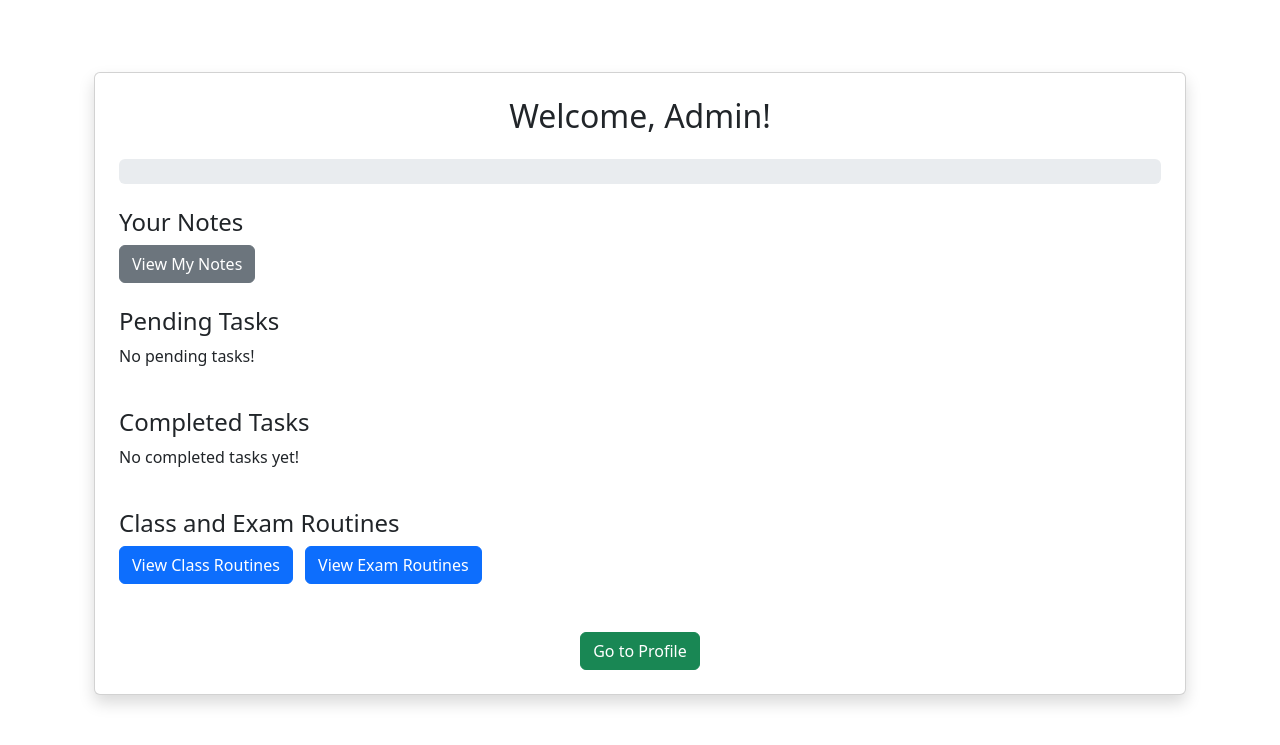
After one commit to Ananya394/To_Do_List, a Django app: page /dashboard/ in a window 1280 px wide. The commit adds this page. Shown: the top 745 px of the page. Run offline with Django 5.2, Linux system fonts and the light colour scheme; a user stored in the database is signed in; data comes from the database, SQL or seed files in the repository; both versions use the stored data as it was after the commit.

Commit message:
add from module

```diff
--- a/routine/urls.py
+++ b/routine/urls.py
@@ -36,6 +36,10 @@ urlpatterns = [
     path('profile/', views.user_profile, name='profile'),  # Profile URL
     path('profile/edit/', views.edit_profile, name='edit_profile'),
 
+
+    # Dashboard
+    path('dashboard/', views.dashboard, name='dashboard'),
+
     # Class Routine Views
     path('classes/', views.class_routine_list, name='class_routine_list'),
     path('classes/add/', views.add_class_routine, name='add_class_routine'),
@@ -49,6 +53,10 @@ urlpatterns = [
     path('exams/delete/<int:exam_id>/', views.delete_exam, name='delete_exam'),
 
     # Notes Views
+    path('class-routines/', views.class_routine_list, name='class_routine_list'),
+    path('exam-routines/', views.exam_list, name='exam_list'),
+    path('my-notes/edit/<int:pk>/', views.edit_task, name='edit_task'),
+    path('my-notes/add/', views.add_task, name='add_task'),
     path('my-notes/', views.my_notes_view, name='my_notes'),
     path('my-notes/edit/<int:pk>/', views.edit_note, name='edit_note'),
     path('my-notes/delete/<int:pk>/', views.delete_note, name='delete_note'),
--- a/routine/views.py
+++ b/routine/views.py
@@ -179,6 +179,76 @@ from .forms import UserProfileForm
 
 
 @login_required
+def class_routine_list(request):
+    routines = ClassRoutine.objects.filter(user=request.user)  # Fetch routines for the logged-in user
+    return render(request, 'routine/class_routine_list.html', {'routines': routines})
+
+@login_required
+def exam_list(request):
+    exams = ExamRoutine.objects.filter(user=request.user).order_by('exam_date', 'start_time')  # Fetch exams for the logged-in user
+    return render(request, 'routine/exam_list.html', {'exams': exams})
+
+
+# def edit_task(request, pk):
+#     # Get the task object based on the primary key (pk)
+#     note = get_object_or_404(MyNote, pk=pk)
+
+#     # If the request is a POST (form submission), process the form data
+#     if request.method == 'POST':
+#         form = MyNoteForm(request.POST, request.FILES, instance=note)
+#         if form.is_valid():
+#             form.save()  # Save the updated task
+#             return redirect('my_notes')  # Redirect to the list of notes (or wherever you want after edit)
+#     else:
+#         # If the request is a GET (display the form), create a form bound to the current task instance
+#         form = MyNoteForm(instance=note)
+
+#     # Render the form with the current task data in the template
+#     return render(request, 'routine/my_note_form.html', {'form': form})
+
+def edit_task(request, pk):
+    task = get_object_or_404(MyNote, pk=pk)
+
+    if request.method == 'POST':
+        form = MyNoteForm(request.POST, request.FILES, instance=task)
+        if form.is_valid():
+            form.save()
+            return redirect('my_notes')  # Redirect after saving the task
+    else:
+        form = MyNoteForm(instance=task)
+
+    return render(request, 'routine/my_note_form.html', {'form': form})
+
+# @login_required
+# def dashboard(request):
+#     # Get the tasks associated with the logged-in user
+#     tasks = MyNote.objects.filter(user=request.user)  # Assuming tasks are tied to users
+
+#     # Render the dashboard template and pass the tasks
+#     return render(request, 'routine/dashboard.html', {'tasks': tasks})
+
+@login_required
+def dashboard(request):
+    # Get tasks related to the logged-in user
+    tasks = MyNote.objects.filter(user=request.user).order_by('-created_at')
+
+    # You can also filter tasks by completion status or other criteria
+    pending_tasks = tasks.filter(attended=False)
+    completed_tasks = tasks.filter(attended=True)
+
+    # Optionally, pass task progress, e.g., completed vs pending
+    total_tasks = tasks.count()
+    completed = completed_tasks.count()
+    progress_percentage = (completed / total_tasks) * 100 if total_tasks > 0 else 0
+
+    return render(request, 'routine/dashboard.html', {
+        'tasks': tasks,
+        'pending_tasks': pending_tasks,
+        'completed_tasks': completed_tasks,
+        'progress_percentage': progress_percentage
+    })
+
+@login_required
 def edit_profile(request):
     profile = get_object_or_404(UserProfile, user=request.user)
 
@@ -186,7 +256,7 @@ def edit_profile(request):
         form = UserProfileForm(request.POST, request.FILES, instance=profile)
         if form.is_valid():
             form.save()
-            return redirect('profile')  # Redirect back to the profile page
+            return redirect('dashboard')  # Redirect back to the profile page
     else:
         form = UserProfileForm(instance=profile)
 
@@ -220,7 +290,7 @@ def user_login(request):
             user = form.get_user()
             login(request, user)  # Log the user in
             messages.success(request, "Login successful!")
-            return redirect('profile')  # Redirect to profile page after successful login
+            return redirect('dashboard')  # Redirect to profile page after successful login
         else:
             messages.error(request, "Invalid credentials.")
     else:
@@ -234,9 +304,14 @@ def user_profile(request):
     return render(request, 'routine/profile.html', {'profile': profile})
 
 # Class Routine Views
-def class_routine_list(request):
-    routines = ClassRoutine.objects.all()
-    return render(request, 'routine/class_routine_list.html', {'routines': routines})
+###
+# def class_routine_list(request):
+#     routines = ClassRoutine.objects.all()
+#     return render(request, 'routine/class_routine_list.html', {'routines': routines})
+
+
+
+
 
 def add_class_routine(request):
     if request.method == 'POST':
@@ -265,9 +340,9 @@ def delete_class_routine(request, pk):
     return redirect('class_routine_list')
 
 # Exam Routine Views
-def exam_list(request):
-    exams = ExamRoutine.objects.order_by('exam_date', 'start_time')
-    return render(request, 'routine/exam_list.html', {'exams': exams})
+# def exam_list(request):
+#     exams = ExamRoutine.objects.order_by('exam_date', 'start_time')
+#     return render(request, 'routine/exam_list.html', {'exams': exams})
 
 def add_exam(request):
     if request.method == 'POST':
@@ -295,19 +370,54 @@ def delete_exam(request, exam_id):
     exam.delete()
     return redirect('exam_list')
 
-# Note Views
+# # Note Views
+# def my_notes_view(request):
+#     notes = MyNote.objects.all().order_by('-created_at')
+
+#     if request.method == 'POST':
+#         form = MyNoteForm(request.POST, request.FILES)
+#         if form.is_valid():
+#             form.save()
+#             return redirect('my_notes')
+#     else:
+#         form = MyNoteForm()
+
+#     return render(request, 'routine/my_notes.html', {'form': form, 'notes': notes})
+
+
+
+# def my_notes_view(request):
+#     notes = MyNote.objects.filter(user=request.user).order_by('-created_at')  # Filter notes for the logged-in user
+
+#     if request.method == 'POST':
+#         form = MyNoteForm(request.POST, request.FILES)
+#         if form.is_valid():
+#             note = form.save(commit=False)
+#             note.user = request.user  # Set the user explicitly
+#             note.save()
+#             return redirect('dashboard')
+#     else:
+#         form = MyNoteForm()
+
+#     return render(request, 'routine/my_notes.html', {'form': form, 'notes': notes})
+
+@login_required
 def my_notes_view(request):
-    notes = MyNote.objects.all().order_by('-created_at')
+    notes = MyNote.objects.filter(user=request.user).order_by('-created_at')  # Filter notes for the logged-in user
 
     if request.method == 'POST':
         form = MyNoteForm(request.POST, request.FILES)
         if form.is_valid():
-            form.save()
-            return redirect('my_notes')
+            note = form.save(commit=False)
+            note.user = request.user  # Set the user explicitly
+            note.save()
+            return redirect('my_notes')  # Redirect after saving the note
     else:
         form = MyNoteForm()
 
     return render(request, 'routine/my_notes.html', {'form': form, 'notes': notes})
+
+
 
 def edit_note(request, pk):
     note = get_object_or_404(MyNote, pk=pk)
@@ -324,3 +434,34 @@ def delete_note(request, pk):
     note = get_object_or_404(MyNote, pk=pk)
     note.delete()
     return redirect('my_notes')
+
+
+
+# def add_task(request):
+#     if request.method == 'POST':
+#         form = MyNoteForm(request.POST, request.FILES)
+#         if form.is_valid():
+#             note = form.save(commit=False)
+#             note.user = request.user  # Assign the logged-in user to the task
+#             note.save()
+#             return redirect('my_notes')  # Redirect to the list of notes
+#     else:
+#         form = MyNoteForm()
+
+#     return render(request, 'routine/my_note_form.html', {'form': form})
+
+def add_task(request):
+    if request.method == 'POST':
+        form = MyNoteForm(request.POST, request.FILES)
+        if form.is_valid():
+            note = form.save(commit=False)
+            note.user = request.user  # Associate the logged-in user
+            note.save()  # Save the note
+            return redirect('dashboard')  # Redirect to the dashboard after saving the task
+        else:
+            # Debugging: Add a message or log to check why the form isn't valid
+            print(form.errors)  # This will print form validation errors to the console
+    else:
+        form = MyNoteForm()
+
+    return render(request, 'routine/my_note_form.html', {'form': form})
--- /dev/null
+++ b/templates/routine/dashboard.html
@@ -0,0 +1,78 @@
+{% extends 'routine/base.html' %}
+
+{% block title %}Dashboard{% endblock %}
+
+{% block content %}
+<div class="container mt-5">
+    <div class="card shadow p-4">
+        <h2 class="text-center mb-4">Welcome, {{ user.username }}!</h2>
+
+        <!-- Task Progress -->
+        <div class="progress mb-4" style="height: 25px;">
+            <div class="progress-bar progress-bar-striped progress-bar-animated"
+                 role="progressbar"
+                 style="width: {{ progress_percentage }}%"
+                 aria-valuenow="{{ progress_percentage }}"
+                 aria-valuemin="0"
+                 aria-valuemax="100">
+                {{ progress_percentage }}% Completed
+            </div>
+        </div>
+
+        <!-- Your Notes Section -->
+        <div class="mb-4">
+            <h4>Your Notes</h4>
+            <a href="{% url 'my_notes' %}" class="btn btn-secondary">View My Notes</a>
+        </div>
+
+        <!-- Your Tasks Section -->
+        <div class="mb-4">
+            <h4>Pending Tasks</h4>
+            {% if pending_tasks %}
+                <ul class="list-group">
+                    {% for task in pending_tasks %}
+                        <li class="list-group-item">
+                            <strong>{{ task.title }}</strong> - Due: {{ task.created_at|date:"Y-m-d" }}
+                            <br>
+                            <small>{{ task.description }}</small>
+                        </li>
+                    {% endfor %}
+                </ul>
+            {% else %}
+                <p>No pending tasks!</p>
+            {% endif %}
+        </div>
+
+        <div class="mb-4">
+            <h4>Completed Tasks</h4>
+            {% if completed_tasks %}
+                <ul class="list-group">
+                    {% for task in completed_tasks %}
+                        <li class="list-group-item">
+                            <strong>{{ task.title }}</strong> - Completed
+                            <br>
+                            <small>{{ task.description }}</small>
+                        </li>
+                    {% endfor %}
+                </ul>
+            {% else %}
+                <p>No completed tasks yet!</p>
+            {% endif %}
+        </div>
+
+        <!-- Class and Exam Routine Section -->
+        <div class="mb-4">
+            <h4>Class and Exam Routines</h4>
+            <a href="{% url 'class_routine_list' %}" class="btn btn-primary me-2">View Class Routines</a>
+            <a href="{% url 'exam_list' %}" class="btn btn-primary">View Exam Routines</a>
+        </div>
+
+        <!-- Profile Link -->
+        <div class="text-center mt-4">
+            <a href="{% url 'profile' %}" class="btn btn-success">
+                Go to Profile
+            </a>
+        </div>
+    </div>
+</div>
+{% endblock %}
--- a/templates/routine/my_notes.html
+++ b/templates/routine/my_notes.html
@@ -1,4 +1,3 @@
-
 {% load static %}
 
 <!DOCTYPE html>
```
Also changed, not shown: routine/admin.py (+23 -3 lines), routine/forms.py (+7 -3 lines), routine/models.py (+134 -24 lines), templates/routine/my_note_form.html (added, +49 -0 lines), db.sqlite3, routine/migrations/0006_mynote_user.py (added), routine/migrations/0007_mynote_due_date_mynote_priority_alter_mynote_user.py (added), routine/migrations/0008_classroutine_user_examroutine_user_and_more.py (added), routine/migrations/0009_alter_classroutine_user_alter_examroutine_user_and_more.py (added).
